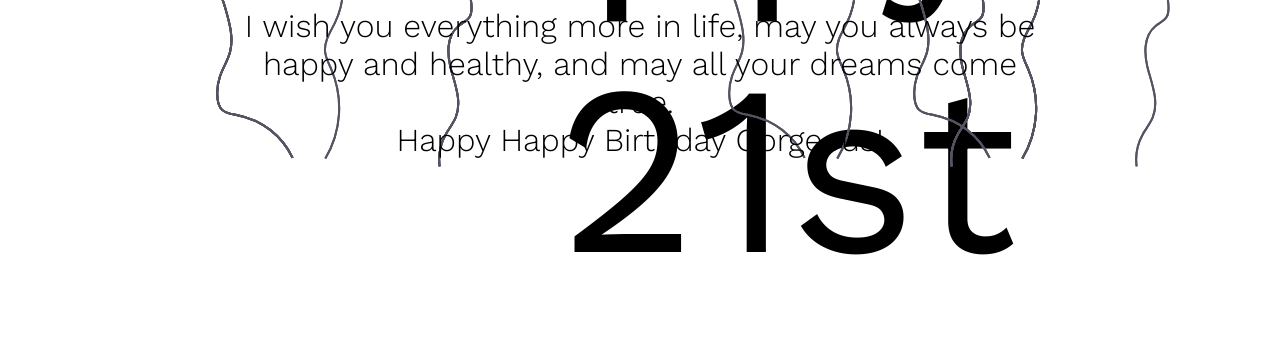
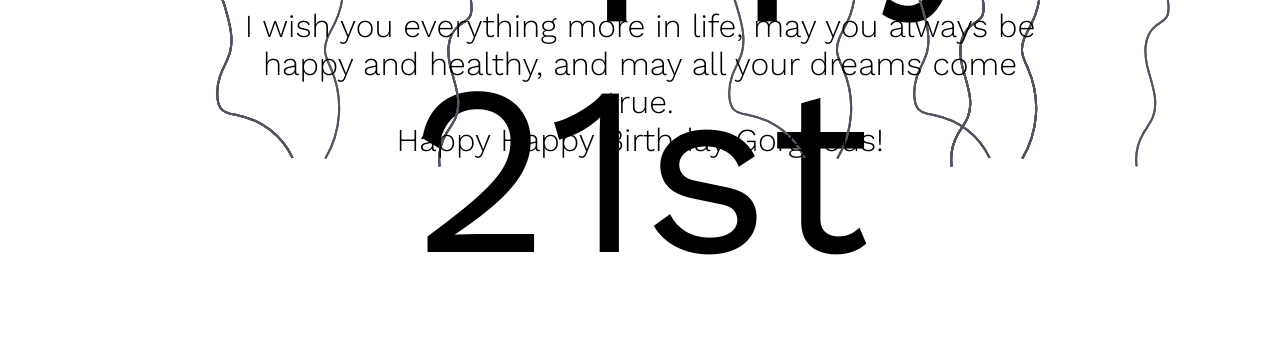
Before and after one commit to ChristianAbraham/happy-birthday-gorgeous-, a website: page index.html in a window 1280 px wide. Shown: the part 444-800 px from the top of the page. Drawn offline with nearby package versions, Linux system fonts and the light colour scheme.

Commit message:
mobile friendly

```diff
--- a/customize.json
+++ b/customize.json
@@ -15,7 +15,7 @@
   "text5Content": "alright that's it but there's one more thing",
   "smiley": "💖",
   "bigTextPart1": "Happy",
-  "bigTextPart2": "21st Birthday!!",
+  "bigTextPart2": "21st",
   "wishHeading": "Happy Birthday!",
   "outroText": "Ilysm Gorgeouss! <3, Semangat KKN nya yah!!",
   "replayText": "Click Me!",
--- a/script/main.js
+++ b/script/main.js
@@ -157,10 +157,6 @@ const animationTimeline = () => {
     .to(
       ".idea-5 .smiley",
       0.7,
-      // {
-      //   rotation: 90,
-      //   x: 8
-      // },
       "+=0.4"
     )
     .to(
@@ -289,7 +285,7 @@ const animationTimeline = () => {
       // {
       //   rotation: 90
       // },
-      "+=1"
+      // "+=1"
     );
 
   // tl.seek("currentStep");
--- a/style/style.css
+++ b/style/style.css
@@ -124,7 +124,7 @@ body {
 
 .six .hat {
   position: absolute;
-  width: 80px;
+  width: 160px;
   top: -35px;
   left: 41.5%;
   /* transform: scale(0.1); */
```
